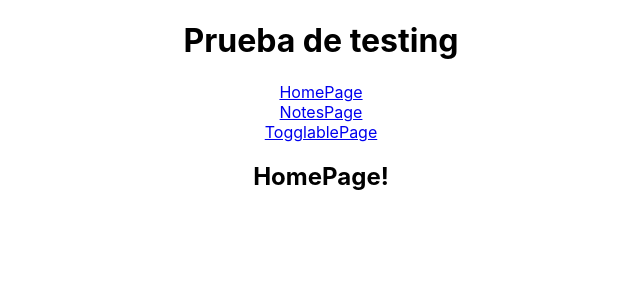
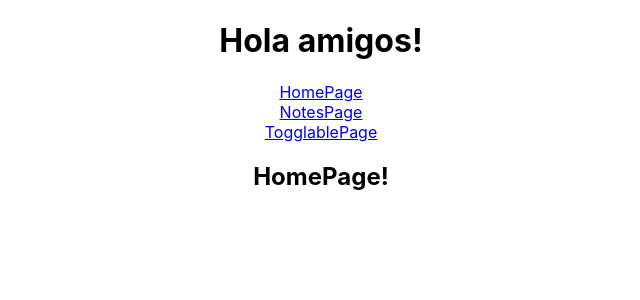
Before and after one commit to The-Valley-School/react-s12-testing-and-deploy, a React (Create React App) app: page / in a window 1280 px wide. Shown: the top 300 px of the page, without its empty margins (319-959 px from the left). Built offline with nearby package versions, Linux system fonts and the light colour scheme.

Commit message:
Change home title

```diff
--- a/src/App.js
+++ b/src/App.js
@@ -8,7 +8,7 @@ import TogglablePage from './pages/TogglablePage';
 function App() {
   return (
     <div className='App'>
-      <h1>Prueba de testing</h1>
+      <h1>Hola amigos!</h1>
 
       <HashRouter>
         <div className='links'>
```
Also changed, not shown: 1 other file (tests, documents, lock files or other folders).
